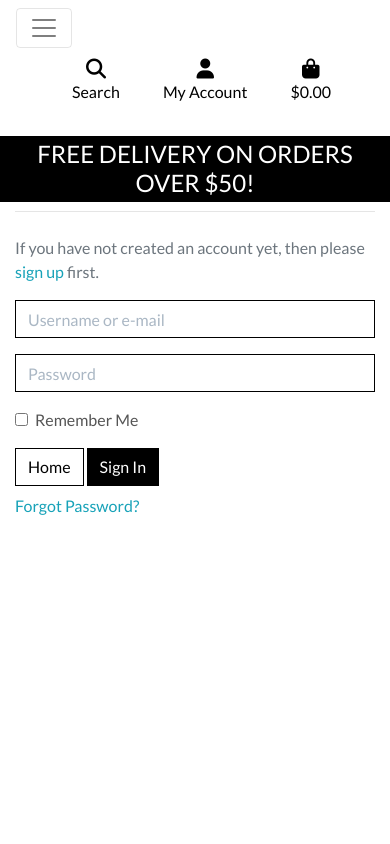
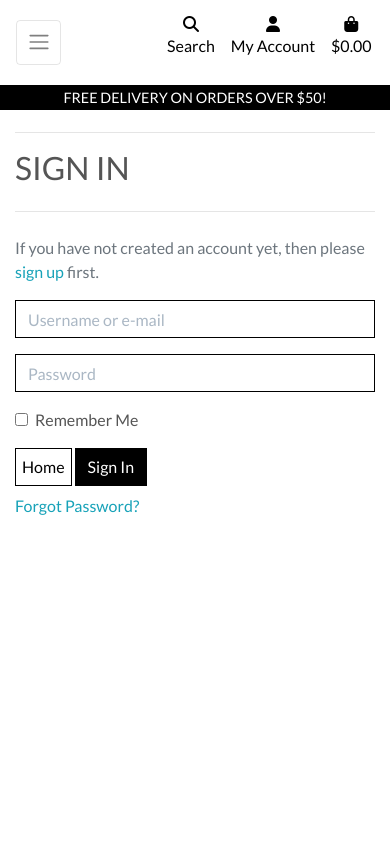
Before and after one commit to Feawos/boutique_ado_v1, a Django app: a page that uses templates/includes/mobile-top-header.html in a window 390 px wide. Run offline with Django 3.2, Linux system fonts and the light colour scheme; some libraries are stand-ins or nearby versions.

Commit message:
062-base.css and login/reg refactor

```diff
--- a/static/css/base.css
+++ b/static/css/base.css
@@ -290,4 +290,40 @@
     body {
         height: calc(100vh - 116px);
     }
+
+    .display-4.logo-font.text-black {
+        font-size: 2rem;
+    }
+
+    .nav-link {
+        padding: 0.15rem;
+    }
+
+    .nav-link i.fa-lg {
+        font-size: 1rem;
+    }
+
+    .navbar-toggler {
+        padding: .6rem .6rem;
+        font-size: 1rem;
+    }
+
+    #delivery-banner h4 {
+        font-size: .9rem;
+    }
+
+    .btn.btn-outline-black.rounded-0,
+    .btn.btn-black.rounded-0 {
+        padding: .375rem .375rem;
+    }
+
+    .btn.btn-outline-black.rounded-0.btn-lg,
+    .btn.btn-black.rounded-0.btn-lg {
+        padding: .375rem .375rem;
+        font-size: .75rem;
+    }
+
+    .increment-qty, .decrement-qty {
+        padding: .25rem .5rem !important;
+    }
 }
--- a/templates/includes/mobile-top-header.html
+++ b/templates/includes/mobile-top-header.html
@@ -33,7 +33,7 @@
                 {% if request.user.is_superuser %}
                     <a href="{% url 'add_product' %}" class="dropdown-item">Product Management</a>
                 {% endif %}
-                <a href="" class="dropdown-item">My Profile</a>
+                <a href="{% url 'profile' %}" class="dropdown-item">My Profile</a>
                 <a href="{% url 'account_logout' %}" class="dropdown-item">Logout</a>
             {% else %}
                 <a href="{% url 'account_signup' %}" class="dropdown-item">Register</a>
```
